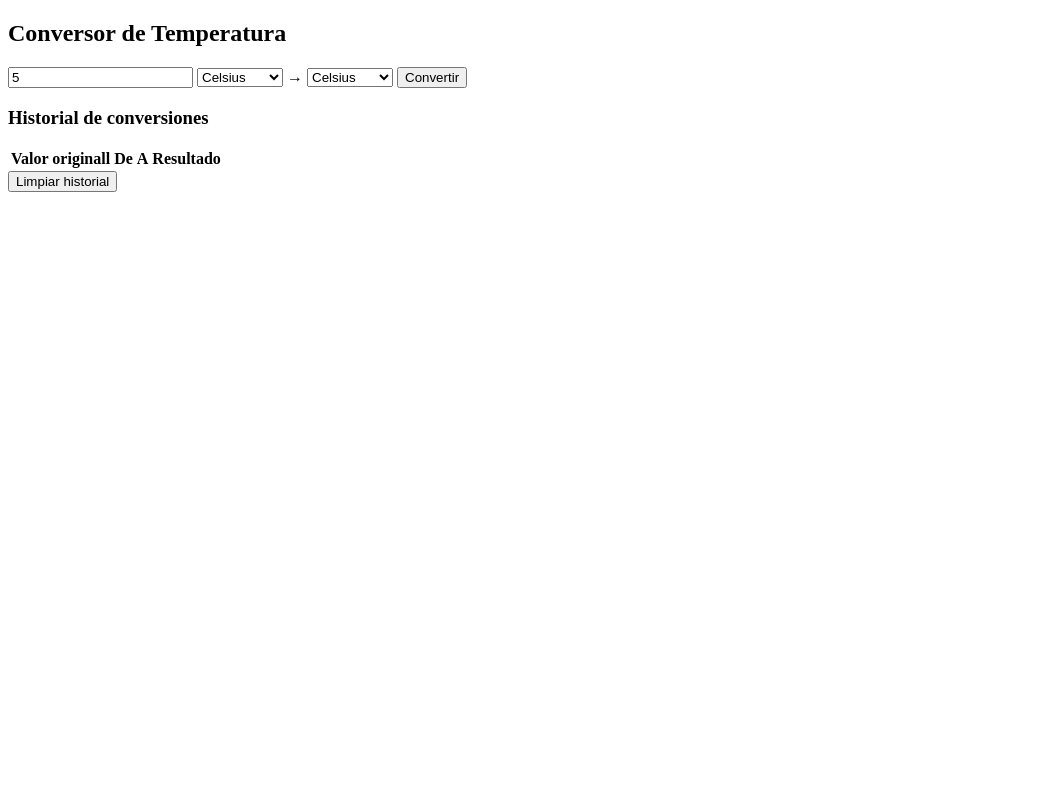
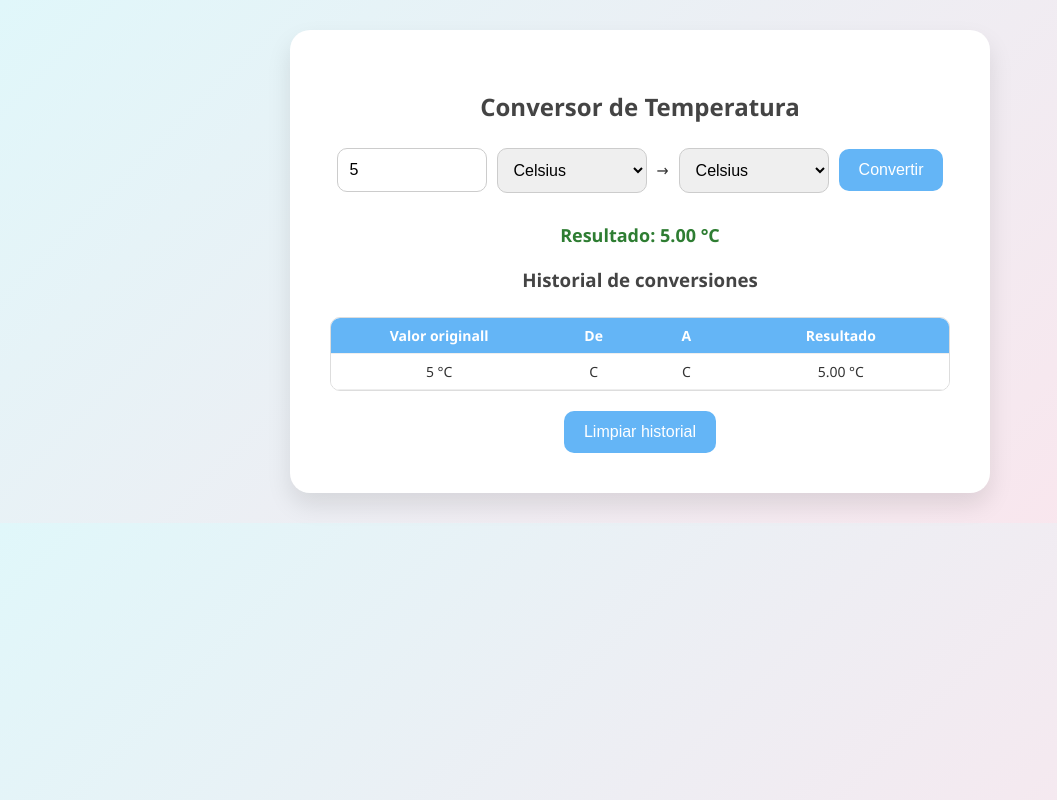
Before and after one commit to Christho123/prueba2, a plain HTML site: page index.html in a window 1280 px wide. Both pictures are taken after typing "5" into the empty fields and a click on the button "Convertir". Shown: the whole page, without its empty margins (0-1057 px from the left). Drawn offline with Linux system fonts and the light colour scheme.

Commit message:
deploy: 8c7197f0359ac62efffe05f39caeec3a7f28ebfc

```diff
--- a/index.html
+++ b/index.html
@@ -3,7 +3,7 @@
 <head>
   <meta charset="UTF-8">
   <title>Conversor de Temperatura</title>
-  <link rel="stylesheet" href="../css/style.css">
+  <link rel="stylesheet" href="style.css">
 </head>
 <body>
   <div class="container">
@@ -47,6 +47,6 @@
     </div>
   </div>
 
-  <script src="../js/script.js"></script>
+  <script src="script.js"></script>
 </body>
 </html>
--- /dev/null
+++ b/script.js
@@ -0,0 +1,65 @@
+function convertir() {
+  const valor = parseFloat(document.getElementById("valor").value);
+  const de = document.getElementById("de").value;
+  const a = document.getElementById("a").value;
+
+  if (isNaN(valor)) {
+    alert("Por favor ingrese un valor numérico válido");
+    return;
+  }
+
+  let resultado = convertirTemperatura(valor, de, a);
+
+  document.getElementById("resultado").textContent =
+    `Resultado: ${resultado.toFixed(2)} °${a}`;
+
+  guardarEnHistorial(valor, de, a, resultado);
+  mostrarHistorial();
+}
+
+function convertirTemperatura(valor, de, a) {
+  if (de === a) return valor;
+
+  switch (de + "→" + a) {
+    case "C→K": return valor + 273.15;
+    case "C→F": return valor * 9/5 + 32;
+    case "K→C": return valor - 273.15;
+    case "K→F": return (valor - 273.15) * 9/5 + 32;
+    case "F→C": return (valor - 32) * 5/9;
+    case "F→K": return (valor - 32) * 5/9 + 273.15;
+    default: return valor;
+  }
+}
+
+function guardarEnHistorial(valor, de, a, resultado) {
+  let historial = JSON.parse(localStorage.getItem("historial")) || [];
+  historial.push({ valor, de, a, resultado });
+  localStorage.setItem("historial", JSON.stringify(historial));
+}
+
+function mostrarHistorial() {
+  const historial = JSON.parse(localStorage.getItem("historial")) || [];
+  const tabla = document.getElementById("tabla-historial");
+  tabla.innerHTML = "";
+
+  historial.forEach((item) => {
+    const fila = document.createElement("tr");
+    fila.innerHTML = `
+      <td>${item.valor} °${item.de}</td>
+      <td>${item.de}</td>
+      <td>${item.a}</td>
+      <td>${item.resultado.toFixed(2)} °${item.a}</td>
+    `;
+    tabla.appendChild(fila);
+  });
+}
+
+function limpiarHistorial() {
+  if (confirm("¿Estás seguro de que deseas borrar el historial?")) {
+    localStorage.removeItem("historial");
+    mostrarHistorial();
+    document.getElementById("resultado").textContent = "";
+  }
+}
+
+window.onload = mostrarHistorial;
--- /dev/null
+++ b/style.css
@@ -0,0 +1,143 @@
+* {
+  box-sizing: border-box;
+}
+
+body {
+  font-family: 'Segoe UI', Tahoma, Geneva, Verdana, sans-serif;
+  background: linear-gradient(135deg, #e0f7fa, #fce4ec);
+  margin: 0;
+  padding: 30px;
+  color: #333;
+}
+
+.container {
+  max-width: 700px;
+  margin: auto;
+  background: #fff;
+  padding: 40px;
+  border-radius: 20px;
+  box-shadow: 0 12px 24px rgb(0 0 0 / 10%);
+}
+
+h2, h3 {
+  text-align: center;
+  margin-bottom: 25px;
+  color: #444;
+}
+
+.conversion-box {
+  display: flex;
+  flex-wrap: wrap;
+  gap: 10px;
+  justify-content: center;
+  align-items: center;
+  margin-bottom: 30px;
+}
+
+input[type="number"],
+select {
+  padding: 12px;
+  font-size: 16px;
+  border: 1px solid #ccc;
+  border-radius: 10px;
+  width: 150px;
+  transition: all 0.3s ease;
+}
+
+input[type="number"]:focus,
+select:focus {
+  outline: none;
+  border-color: #64b5f6;
+  box-shadow: 0 0 5px rgb(100 181 246 / 50%);
+}
+
+button {
+  padding: 12px 20px;
+  font-size: 16px;
+  background: #64b5f6;
+  color: white;
+  border: none;
+  border-radius: 10px;
+  transition: background 0.3s ease;
+  cursor: pointer;
+}
+
+button:hover {
+  background: #42a5f5;
+}
+
+.resultado {
+  text-align: center;
+  font-size: 18px;
+  font-weight: bold;
+  margin: 20px 0;
+  color: #2e7d32;
+}
+
+.tabla-scroll {
+  max-height: 450px;
+  overflow-y: auto;
+  border: 1px solid #ddd;
+  border-radius: 10px;
+  margin-top: 15px;
+}
+
+/* Scroll personalizado */
+.tabla-scroll::-webkit-scrollbar {
+  width: 8px;
+}
+
+.tabla-scroll::-webkit-scrollbar-track {
+  background: #f0f0f0;
+  border-radius: 10px;
+}
+
+.tabla-scroll::-webkit-scrollbar-thumb {
+  background-color: #90caf9;
+  border-radius: 10px;
+}
+
+table {
+  width: 100%;
+  border-collapse: collapse;
+  background: white;
+  font-size: 14px;
+  table-layout: fixed;
+}
+
+th, td {
+  padding: 8px;
+  text-align: center;
+  border-bottom: 1px solid #eee;
+  word-wrap: break-word;
+}
+
+th {
+  background-color: #64b5f6;
+  color: white;
+  font-weight: 600;
+}
+
+/* Estilo más vertical */
+th:nth-child(1),
+td:nth-child(1),
+th:nth-child(4),
+td:nth-child(4) {
+  width: 35%;
+}
+
+th:nth-child(2),
+td:nth-child(2),
+th:nth-child(3),
+td:nth-child(3) {
+  width: 15%;
+}
+
+tr:nth-child(even) {
+  background-color: #f9f9f9;
+}
+
+.boton-limpiar {
+  text-align: center;
+  margin-top: 20px;
+}
```
